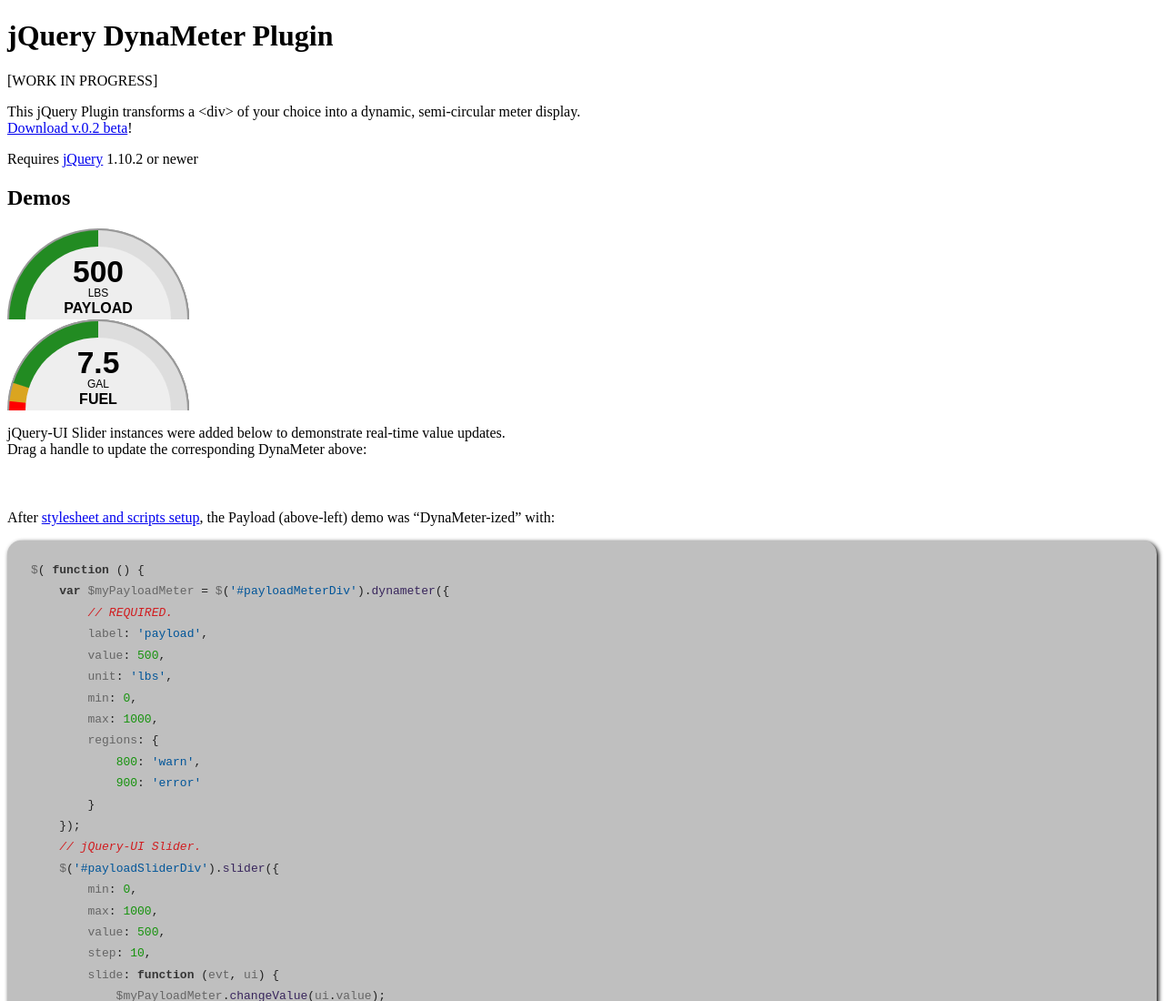
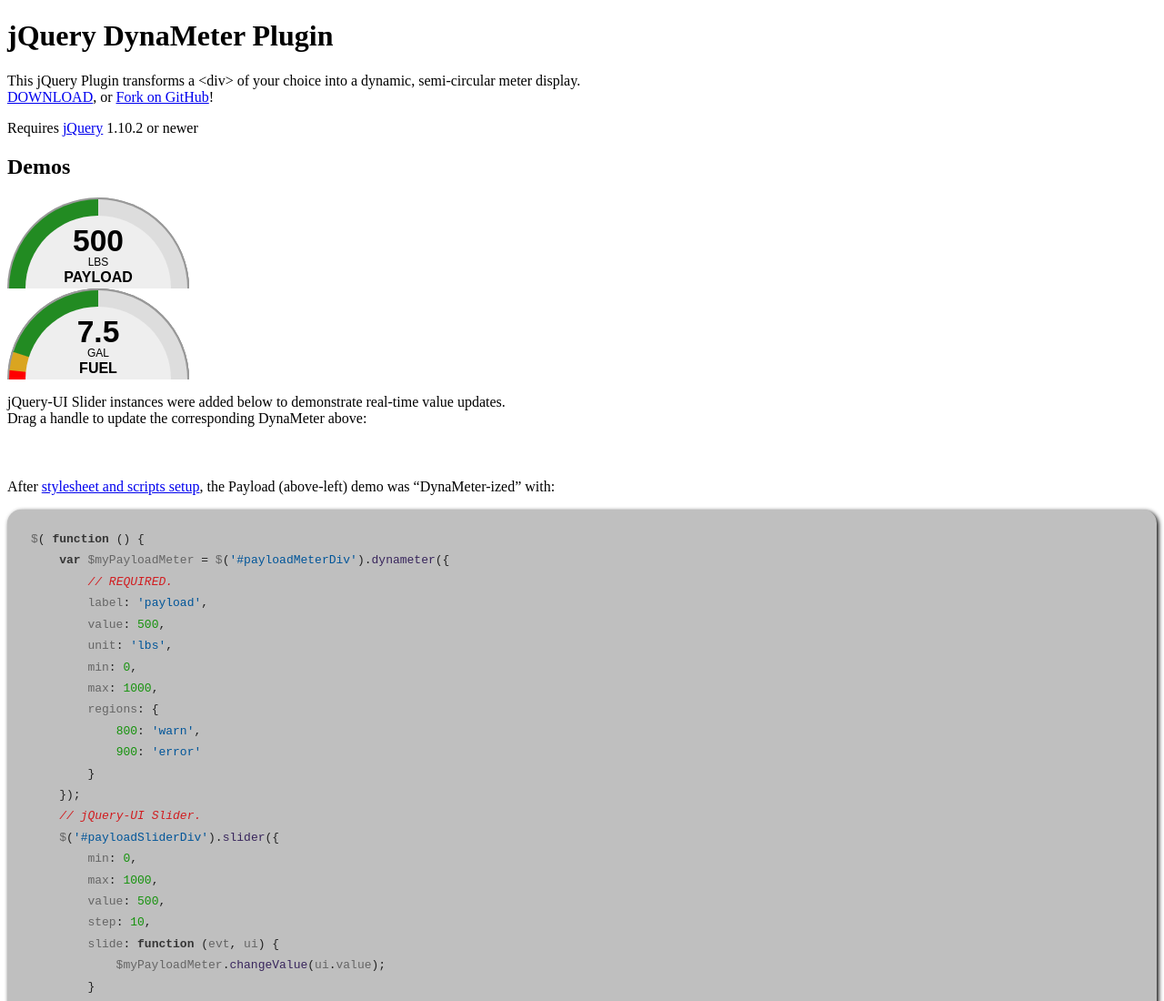
Before and after one commit to tlei123/jquery-dynameter, a plain HTML site: page index.html in a window 1280 px wide. Shown: the top 1100 px of the page at 91% size. Drawn offline with nearby package versions, Linux system fonts and the light colour scheme; files that its build step writes are made by us from their sources.

Commit message:
Content update.
Added GitHub link.

```diff
--- a/index.html
+++ b/index.html
@@ -14,9 +14,8 @@
 
 	<div id="container">
 		<h1>jQuery DynaMeter Plugin</h1>
-		<p>[WORK IN PROGRESS]</p>
 		<p>This jQuery Plugin transforms a &lt;div&gt; of your choice into a dynamic, semi-circular meter display.<br>
-			<a href="dist/jquery-dynameter.zip">Download v.0.2 beta</a>!</p>
+			<a href="dist/jquery-dynameter.zip">DOWNLOAD</a>, or <a href="https://github.com/tlei123/jquery-dynameter" target="_blank">Fork on GitHub</a>!</p>
 		<p>Requires <a href="http://www.jquery.com/" target="_blank">jQuery</a> 1.10.2 or newer</p>
 
 		<h2 id="demoHdr">Demos</h2>
```
